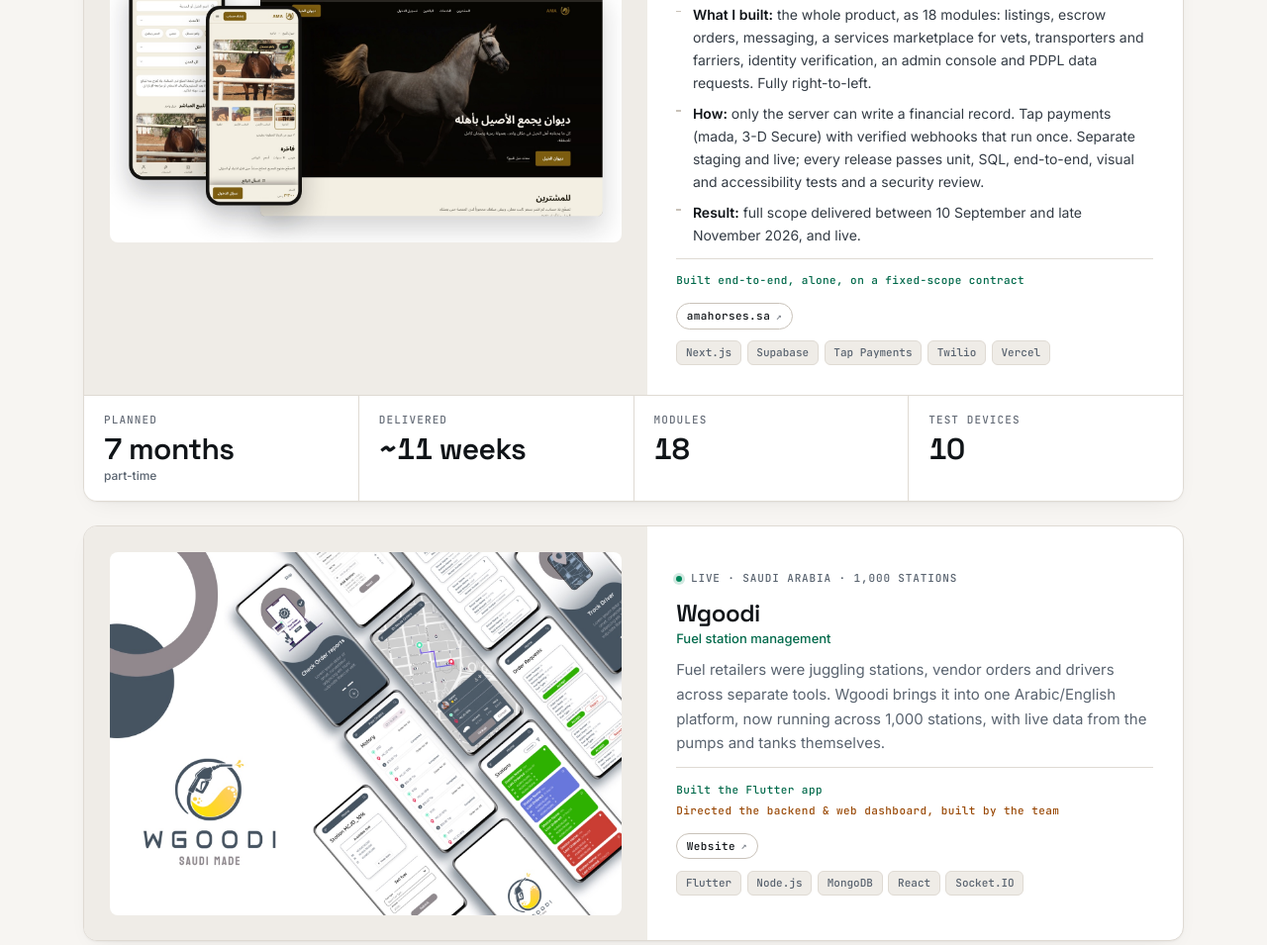
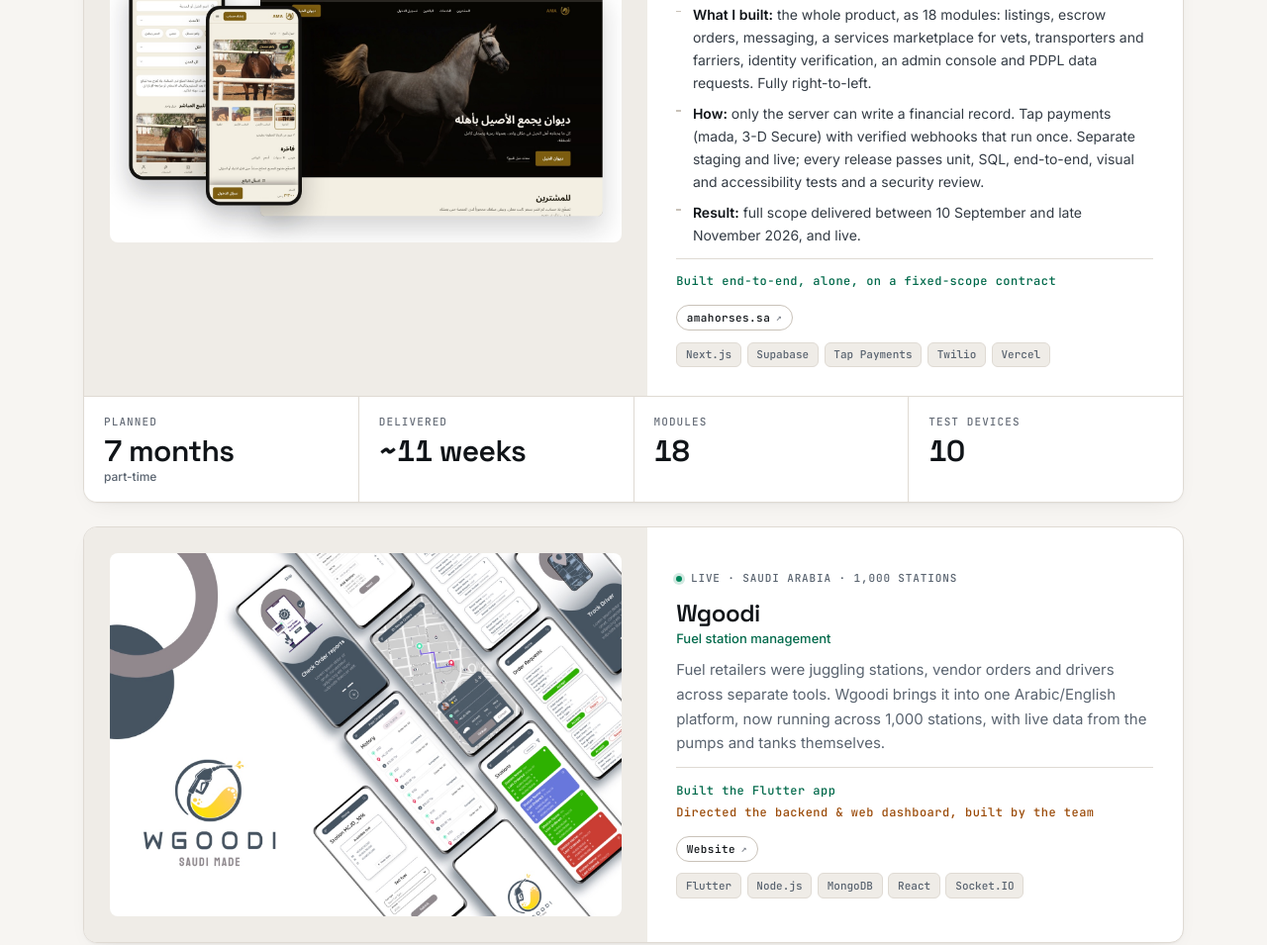
Before and after one commit to Faadi619/fahad_portfolio, a plain HTML site: page index.html in a window 1280 px wide. Shown: the part 1446-2401 px from the top of the page at 99% size. Drawn offline with Linux system fonts and the light colour scheme.

Commit message:
Raise authorship labels to 12px for legibility

```diff
--- a/styles.css
+++ b/styles.css
@@ -461,7 +461,7 @@ h1, h2, h3 { text-wrap: balance; }
   display: flex; flex-direction: column; gap: .3rem;
   margin-top: auto; padding-top: .9rem;
   border-top: 1px solid var(--line);
-  font: 500 .6875rem/1.45 var(--mono);
+  font: 500 .75rem/1.45 var(--mono);
   letter-spacing: .04em;
 }
 .authorship__built { color: var(--signal); }
```
